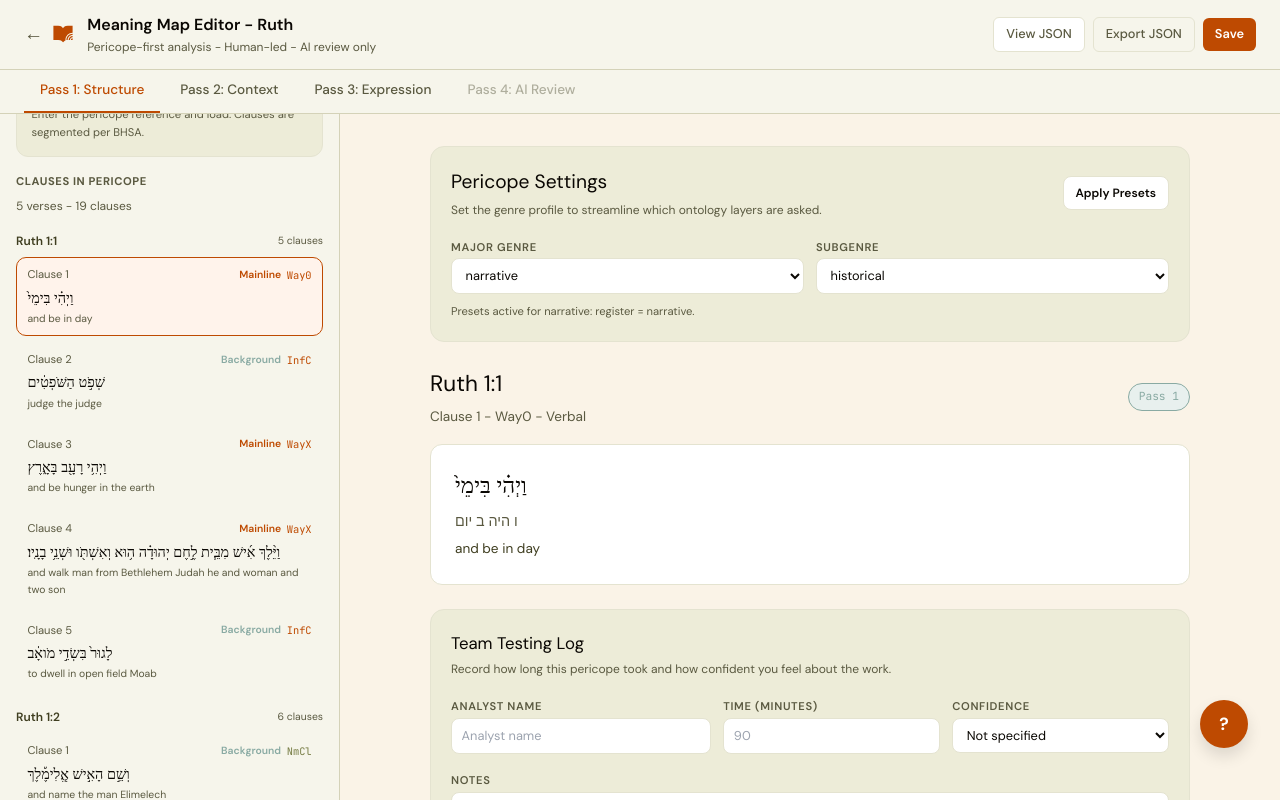
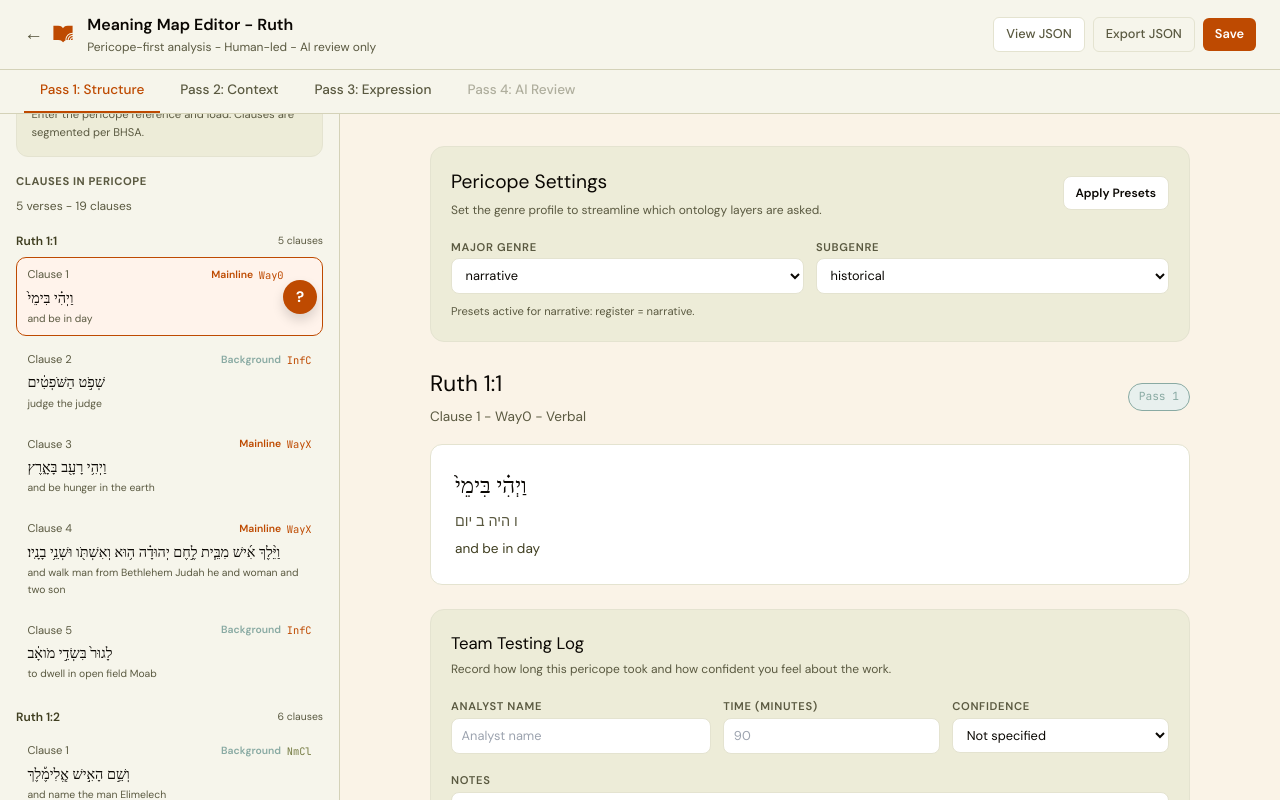
Before and after one commit to MarciaSuzuki/meaning-map-editor, a Next.js app: page /editor/ruth in a window 1280 px wide. Built offline with nearby package versions, Linux system fonts and the light colour scheme.

Commit message:
Move assistant icon to selected clause

```diff
--- a/app/editor/[id]/page.tsx
+++ b/app/editor/[id]/page.tsx
@@ -853,16 +853,17 @@ export default function EditorPage() {
                   const isComplete = clauseAnnotation ? hasAnyContent(clauseAnnotation) : false;
                   const bhsaDiscourse = getBhsaDiscourse(clause.clause_type);
                   return (
+                    <div key={clause.id} style={{ position: 'relative' }}>
                       <button
-                      key={clause.id}
                         onClick={() => setSelectedClauseId(clause.id)}
                         data-clause-id={clause.id}
                         style={{
+                          width: '100%',
                           textAlign: 'left',
                           borderRadius: 10,
                           border: isSelected ? `1px solid ${s.telha}` : `1px solid transparent`,
                           backgroundColor: isSelected ? s.soft : 'transparent',
-                        padding: '0.5rem 0.65rem',
+                          padding: isSelected ? '0.5rem 2.4rem 0.5rem 0.65rem' : '0.5rem 0.65rem',
                           cursor: 'pointer',
                           transition: 'all 120ms ease',
                           scrollMarginTop: clauseScrollOffset,
@@ -886,6 +887,36 @@ export default function EditorPage() {
                         </div>
                         <div style={{ fontSize: '0.65rem', color: s.muted, marginTop: '0.2rem' }}>{clause.gloss}</div>
                       </button>
+                      {isSelected && (
+                        <button
+                          onClick={(event) => {
+                            event.stopPropagation();
+                            setAssistantOpen((prev) => !prev);
+                          }}
+                          style={{
+                            position: 'absolute',
+                            right: 6,
+                            top: '50%',
+                            transform: 'translateY(-50%)',
+                            width: 34,
+                            height: 34,
+                            borderRadius: '50%',
+                            border: 'none',
+                            backgroundColor: assistantOpen ? s.dark : s.telha,
+                            color: 'white',
+                            fontSize: '0.95rem',
+                            fontWeight: 700,
+                            cursor: 'pointer',
+                            boxShadow: '0 6px 12px rgba(0,0,0,0.15)',
+                            zIndex: 2,
+                          }}
+                          aria-label="Open ontology assistant"
+                          title="Ask the assistant about this clause"
+                        >
+                          ?
+                        </button>
+                      )}
+                    </div>
                   );
                 })}
               </div>
@@ -2142,24 +2173,6 @@ export default function EditorPage() {
                   )}
                 </div>
               )}
-              <button
-                onClick={() => setAssistantOpen((prev) => !prev)}
-                style={{
-                  width: 48,
-                  height: 48,
-                  borderRadius: '50%',
-                  border: 'none',
-                  backgroundColor: s.telha,
-                  color: 'white',
-                  fontSize: '1.1rem',
-                  fontWeight: 700,
-                  cursor: 'pointer',
-                  boxShadow: '0 8px 16px rgba(0,0,0,0.12)',
-                }}
-                aria-label="Open ontology assistant"
-              >
-                ?
-              </button>
             </div>
           </div>
         </section>
```
Lines whose indentation alone changed are shown as unchanged.
